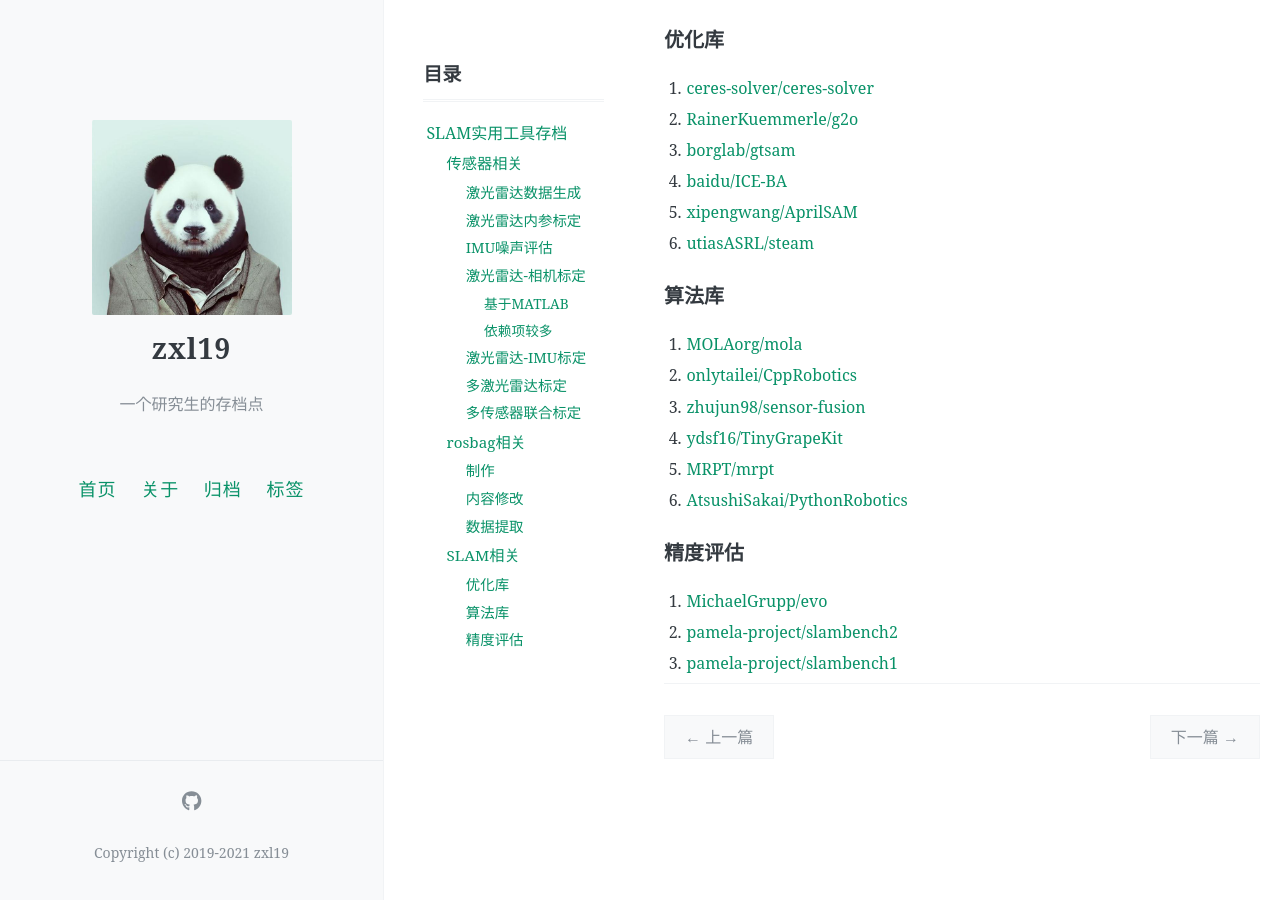
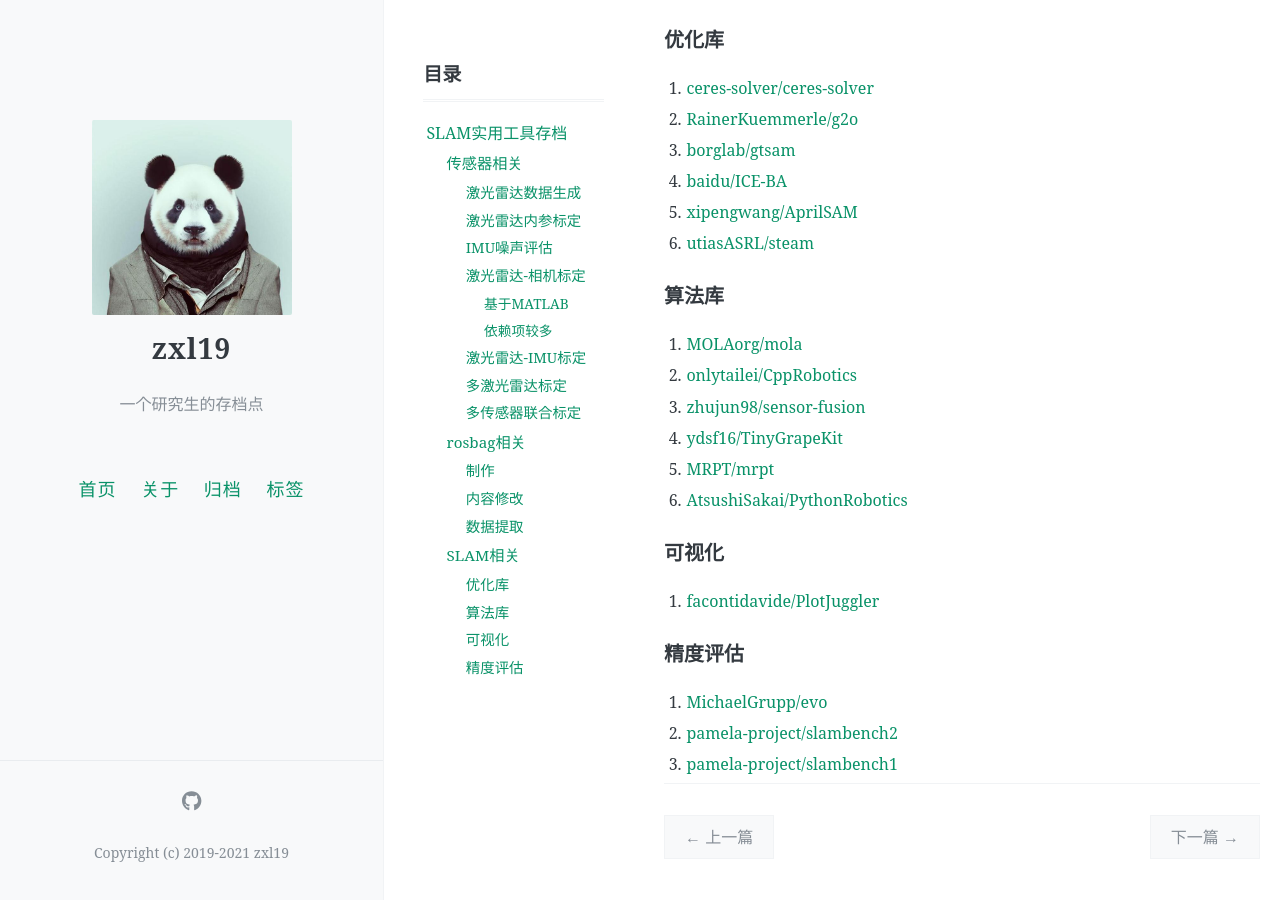
Before and after one commit to zxl19/zxl19.github.io, a Jekyll site: the page built from _posts/2021-05-25-slam-tool.md, in a window 1280 px wide and 900 px high, scrolled down 2292 px. Built offline with Jekyll 4.4.1, drawn with Linux system fonts in a browser that asks for light colours; comment, search, counter and statistics services are not loaded.

Commit message:
Update 2021-05-25-slam-tool.md

```diff
--- a/_posts/2021-05-25-slam-tool.md
+++ b/_posts/2021-05-25-slam-tool.md
@@ -107,6 +107,10 @@ SLAM实用工具存档。
 5. [MRPT/mrpt](https://github.com/MRPT/mrpt)
 6. [AtsushiSakai/PythonRobotics](https://github.com/AtsushiSakai/PythonRobotics)
 
+### 可视化
+
+1. [facontidavide/PlotJuggler](https://github.com/facontidavide/PlotJuggler)
+
 ### 精度评估
 
 1. [MichaelGrupp/evo](https://github.com/MichaelGrupp/evo)
```
